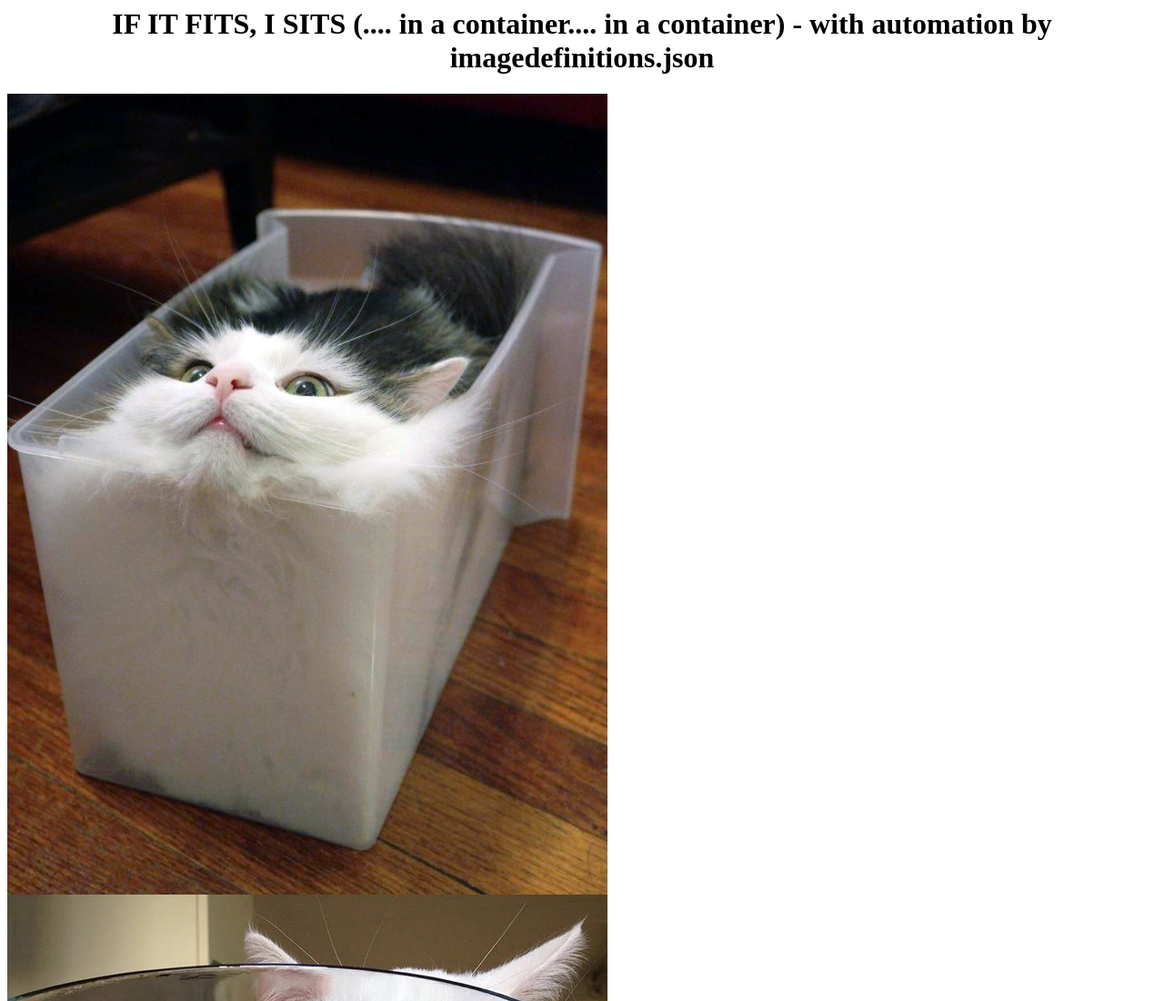
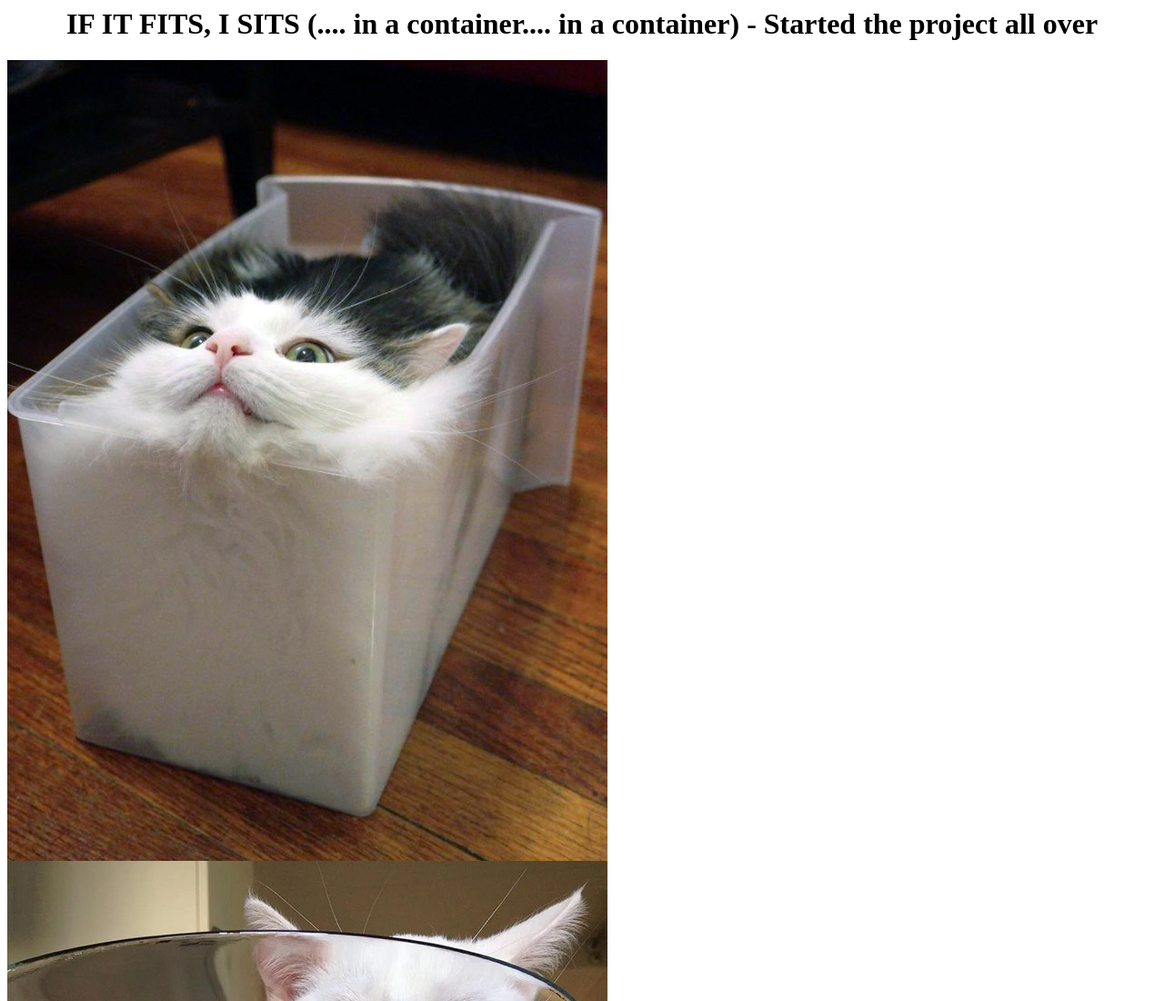
Before and after one commit to samuel-nartey/CICD-Project, a plain HTML site: page container/index.html in a window 1280 px wide. Shown: the top 1100 px of the page at 91% size. Drawn offline with Linux system fonts and the light colour scheme.

Commit message:
after completing the entire startover

```diff
--- a/container/index.html
+++ b/container/index.html
@@ -3,7 +3,7 @@
 		<title> Container of cats </title>
 	</head>
 	<body>
-		<center><h1> IF IT FITS, I SITS (.... in a container.... in a container) - with automation by imagedefinitions.json </h1></center>
+		<center><h1> IF IT FITS, I SITS (.... in a container.... in a container) - Started the project all over </h1></center>
 
 		<section id="photos">
 			<img src="containerandcat1.jpg" alt="container and a cat">
```
